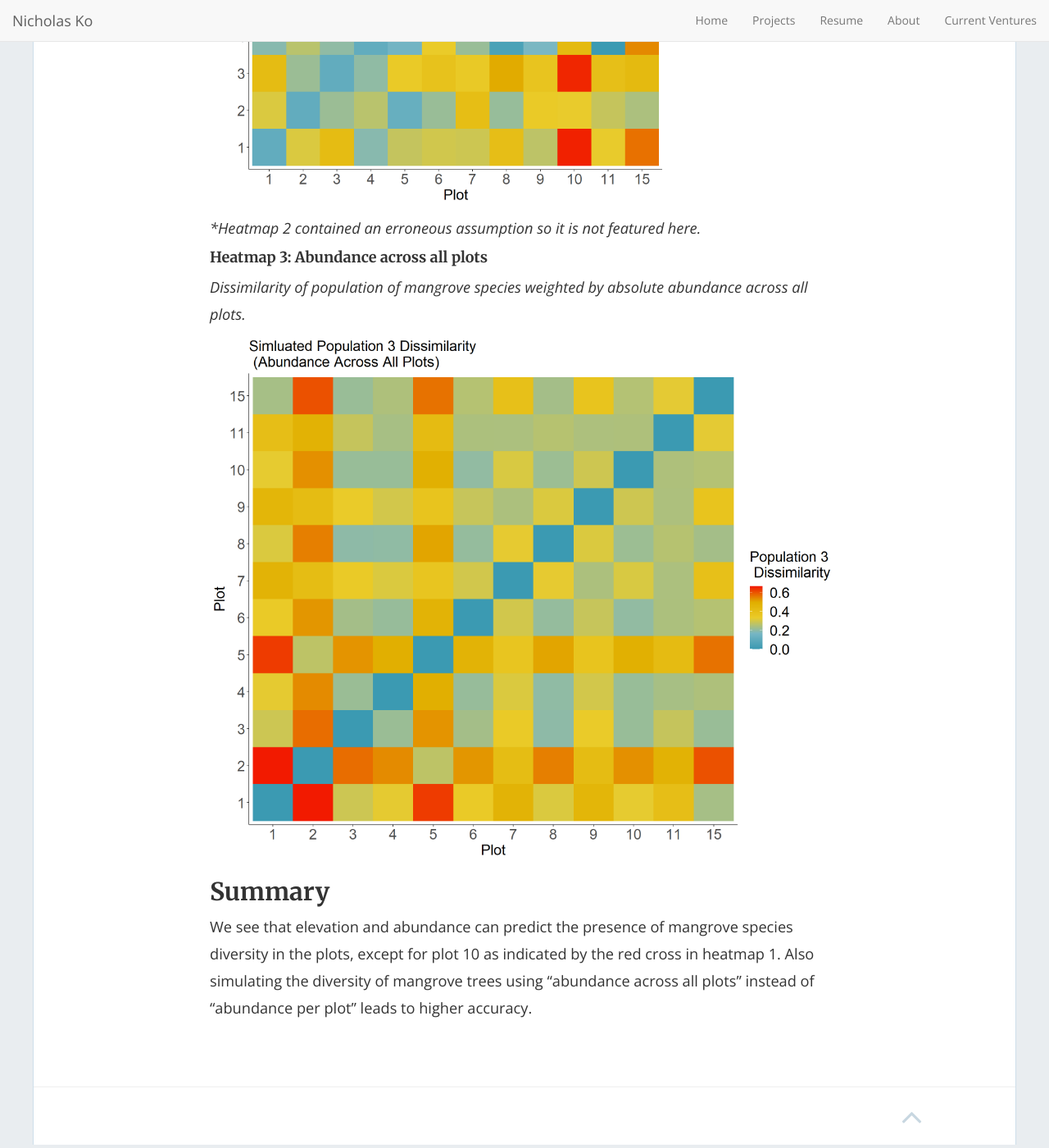
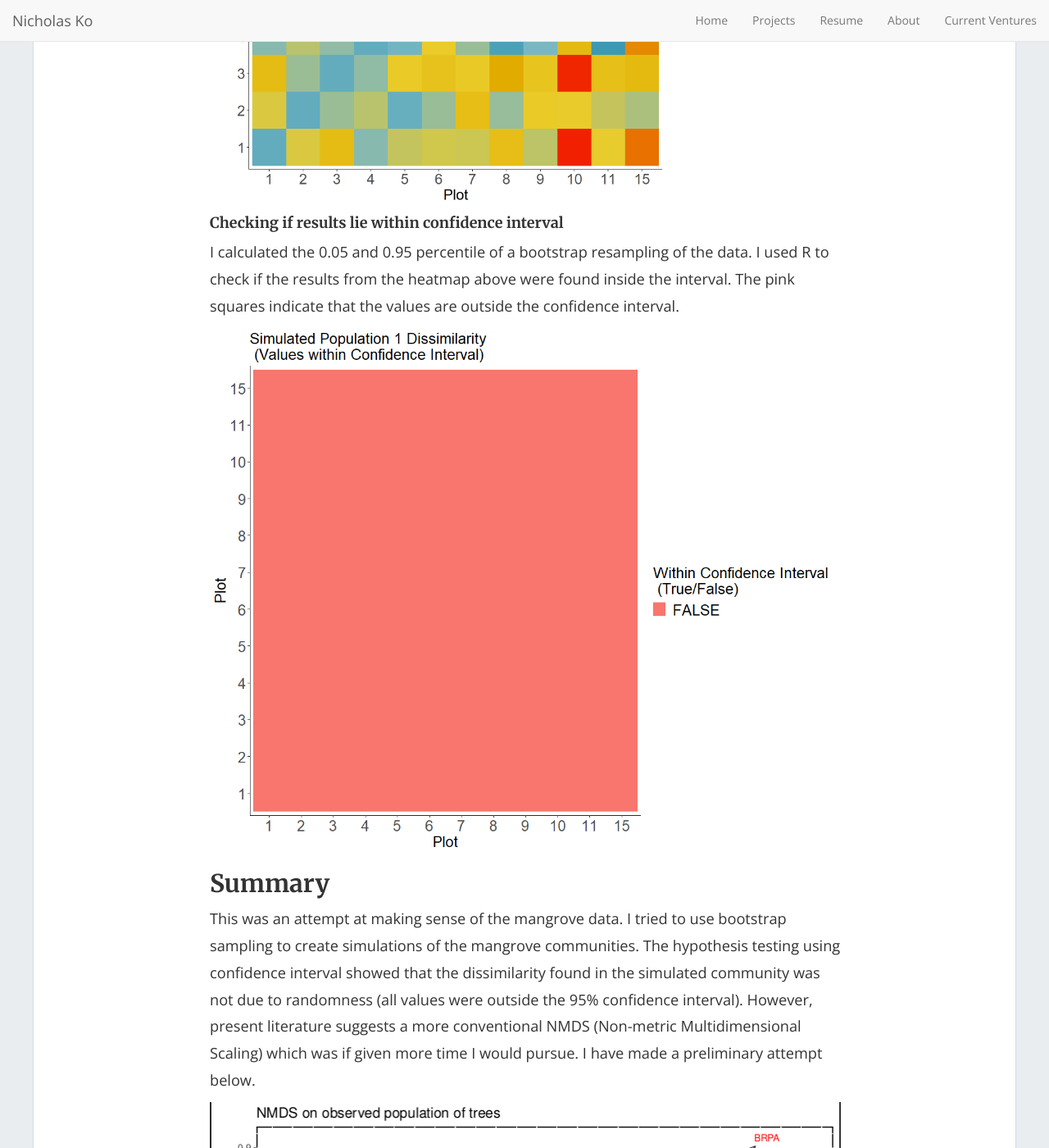
Before and after one commit to nicholas-ko-zy/nicholas-ko-zy.github.io, a Jekyll site: the page built from _projects/mangrove.md, in a window 1280 px wide and 1400 px high, scrolled down 2209 px. Shown: the whole window at 82% size. Built offline with Jekyll 4.4.1, drawn with Linux system fonts in a browser that asks for light colours; nearby versions of some CDN libraries; some of the changed text lies outside the part shown.

Commit message:
changed mangrove project

```diff
--- a/_projects/mangrove.md
+++ b/_projects/mangrove.md
@@ -13,7 +13,7 @@ Use bootstrap simulations to understand whether elevation and **abundance per pl
 ## Data
 #### Species abundance per plot
 
-We asked the question, "Does species abundance per plot affect the diversity of mangrove species?". The species abundance value has been adjusted based on the elevation and abundance of trees species within each plot.
+We asked the question, "Does species abundance per plot contribute to the diversity of mangrove species?". The species abundance value has been adjusted based on the elevation and abundance of trees species within each plot.
 
 ![](/img/mangrove/sp_abundance.png)
 
@@ -30,12 +30,14 @@ _Dissimilarity of population of mangrove species weighted by their elevation and
 
 ![](/img/mangrove/heatmap_1.png)
 
-_*Heatmap 2 contained an erroneous assumption so it is not featured here._
-#### Heatmap 3: Abundance across all plots
+#### Checking if results lie within confidence interval
 
-_Dissimilarity of population of mangrove species weighted by absolute abundance across all plots._
+I calculated the 0.05 and 0.95 percentile of a bootstrap resampling of the data. I used R to check if the results from the heatmap above were found inside the interval. The pink squares indicate that the values are outside the confidence interval.
 
-![](/img/mangrove/heatmap_3.png)
+![](/img/mangrove/confidence_interval_simulation1.png)
+
 
 ## Summary
-We see that elevation and abundance can predict the presence of mangrove species diversity in the plots, except for plot 10 as indicated by the red cross in heatmap 1. Also simulating the diversity of mangrove trees using "abundance across all plots" instead of "abundance per plot" leads to higher accuracy.
+This was an attempt at making sense of the mangrove data. I tried to use bootstrap sampling to create simulations of the mangrove communities. The hypothesis testing using confidence interval showed that the dissimilarity found in the simulated community was not due to randomness (all values were outside the 95% confidence interval). However, present literature suggests a more conventional NMDS (Non-metric Multidimensional Scaling) which was if given more time I would pursue. I have made a preliminary attempt below.
+
+![](/img/mangrove/nmds.png)
```
Also changed, not shown: img/mangrove/confidence_interval_simulation1.png (added), img/mangrove/nmds.png (added).
